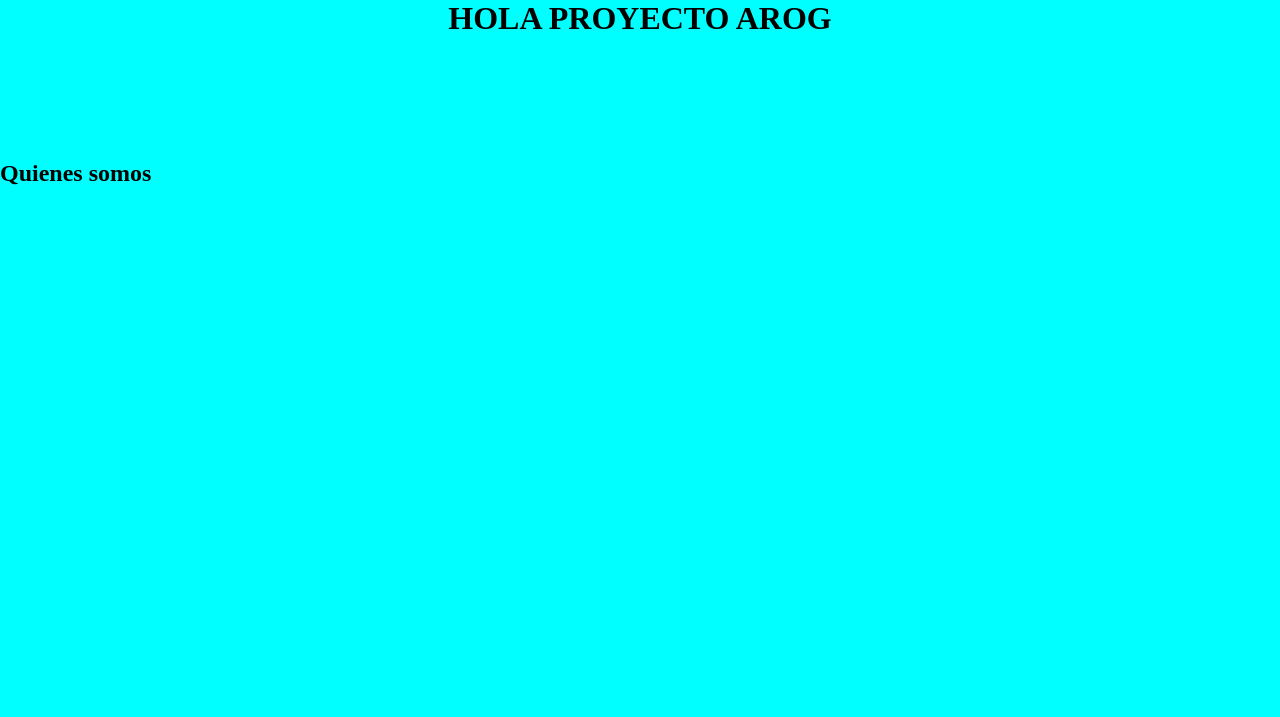
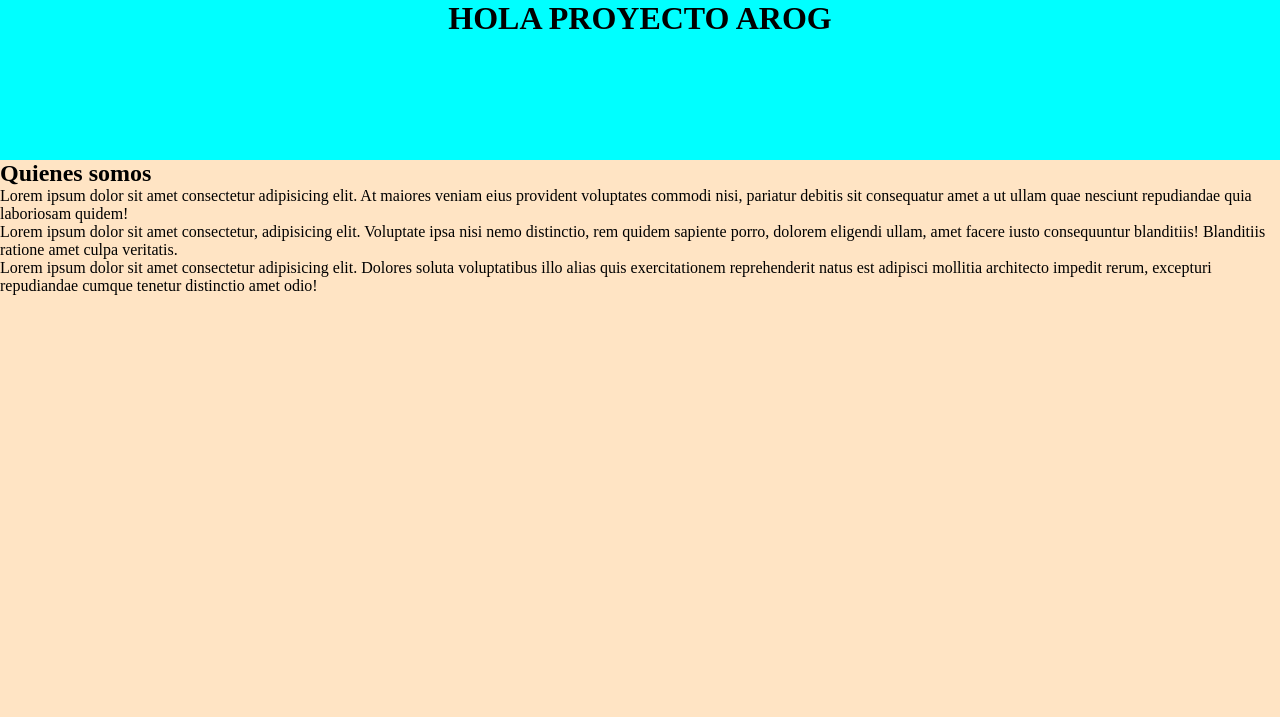
Before and after one commit to Estebxn1/PRoyecto673, a plain HTML site: page index.html in a window 1280 px wide. Shown: the top 717 px of the page. Drawn offline with Linux system fonts and the light colour scheme.

Commit message:
Actualizacion1

```diff
--- a/css/style.css
+++ b/css/style.css
@@ -16,6 +16,8 @@ header{
 
 main{
     height: 70vh;
+    background-color: bisque;
+
 }
 
 footer{
--- a/index.html
+++ b/index.html
@@ -13,7 +13,9 @@
     </header>
     <main>
         <h2>Quienes somos</h2>
-
+        <p>Lorem ipsum dolor sit amet consectetur adipisicing elit. At maiores veniam eius provident voluptates commodi nisi, pariatur debitis sit consequatur amet a ut ullam quae nesciunt repudiandae quia laboriosam quidem!</p>
+<p>Lorem ipsum dolor sit amet consectetur, adipisicing elit. Voluptate ipsa nisi nemo distinctio, rem quidem sapiente porro, dolorem eligendi ullam, amet facere iusto consequuntur blanditiis! Blanditiis ratione amet culpa veritatis.</p>
+<p>Lorem ipsum dolor sit amet consectetur adipisicing elit. Dolores soluta voluptatibus illo alias quis exercitationem reprehenderit natus est adipisci mollitia architecto impedit rerum, excepturi repudiandae cumque tenetur distinctio amet odio!</p>
     </main>
     <footer>AROG 2024</footer>
 </body>
```
